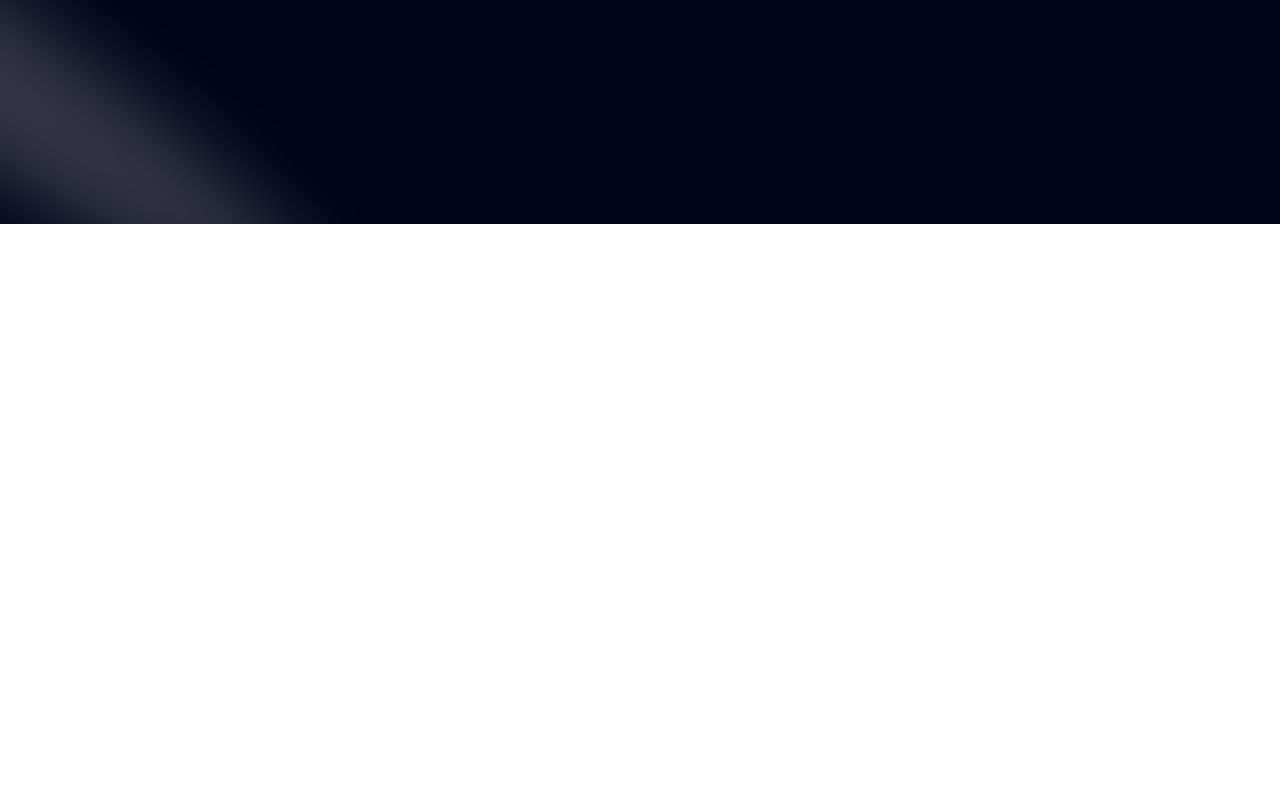
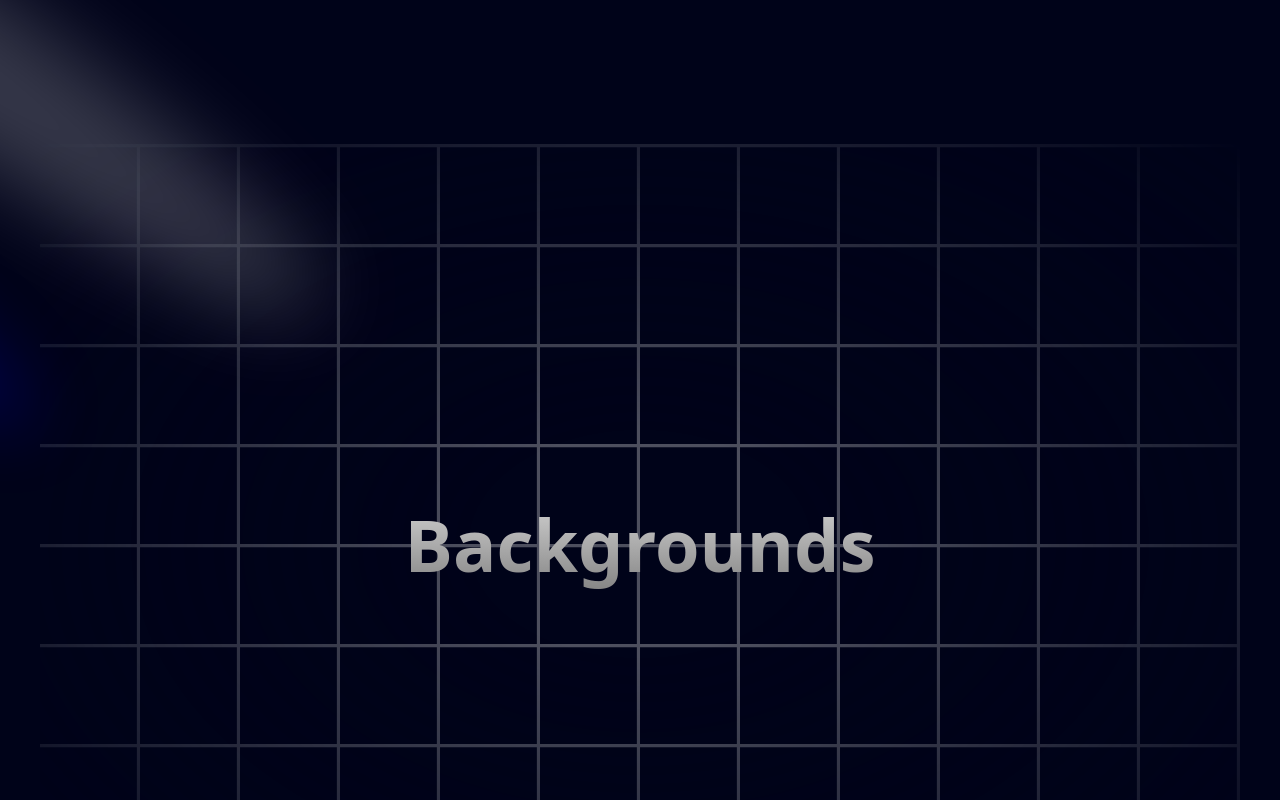
Before and after one commit to AnhNotAnh/Portfolio, a Next.js app: page / in a window 1280 px wide. Shown: the top 800 px of the page. Built offline with nearby package versions, Linux system fonts and the light colour scheme.

Commit message:
Import next-themes and change layout to dark

```diff
--- a/app/layout.tsx
+++ b/app/layout.tsx
@@ -1,6 +1,7 @@
 import type { Metadata } from "next";
 import localFont from "next/font/local";
 import "./globals.css";
+import { ThemeProvider } from "./provider"
 
 const geistSans = localFont({
   src: "./fonts/GeistVF.woff",
@@ -28,7 +29,14 @@
       <body
         className={`${geistSans.variable} ${geistMono.variable} antialiased`}
       >
-        {children}
+        <ThemeProvider
+            attribute="class"
+            defaultTheme="dark"
+            enableSystem
+            disableTransitionOnChange
+          >
+            {children}
+          </ThemeProvider>
       </body>
     </html>
   );
--- /dev/null
+++ b/app/provider.tsx
@@ -0,0 +1,9 @@
+"use client"
+
+import * as React from "react"
+import { ThemeProvider as NextThemesProvider } from "next-themes"
+import { type ThemeProviderProps } from "next-themes/dist/types"
+
+export function ThemeProvider({ children, ...props }: ThemeProviderProps) {
+  return <NextThemesProvider {...props}>{children}</NextThemesProvider>
+}
--- a/components/Hero.tsx
+++ b/components/Hero.tsx
@@ -9,6 +9,13 @@
         <Spotlight className='top-10 -left-full h-[80vh] w-[50vh]'fill='purple' />
         <Spotlight className='top-28 -left-80 h-[80vh] w-[50vw]'fill='blue' />
       </div>
+      <div className="h-screen w-full dark:bg-black-100 bg-white  dark:bg-grid-white/[0.3] bg-grid-black/[0.2] relative flex items-center justify-center">
+        {/* Radial gradient for the container to give a faded look */}
+        <div className="absolute pointer-events-none inset-0 flex items-center justify-center dark:bg-black-100 bg-white [mask-image:radial-gradient(ellipse_at_center,transparent_20%,black)]"></div>
+        <p className="text-4xl sm:text-7xl font-bold relative z-20 bg-clip-text text-transparent bg-gradient-to-b from-neutral-200 to-neutral-500 py-8">
+          Backgrounds
+        </p>
+    </div>
     </div>
   )
 }
--- a/package.json
+++ b/package.json
@@ -13,6 +13,7 @@
     "framer-motion": "^11.11.0",
     "mini-svg-data-uri": "^1.4.4",
     "next": "14.2.14",
+    "next-themes": "^0.3.0",
     "react": "^18",
     "react-dom": "^18",
     "tailwind-merge": "^2.5.3",
```
Also changed, not shown: 1 other file (tests, documents, lock files or other folders).
